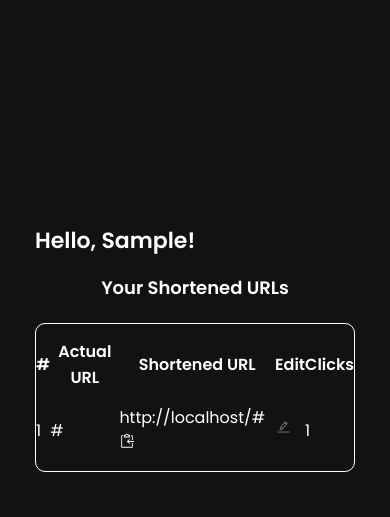
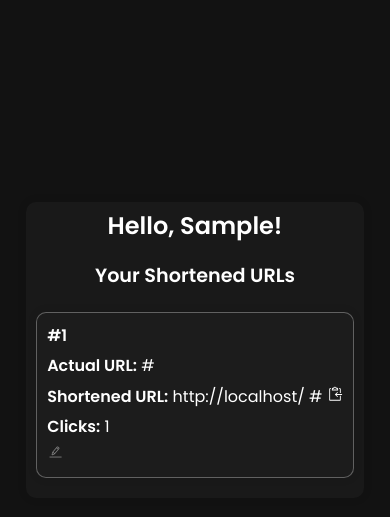
Before and after one commit to aswinpradeepc/linkradr, a Django app: page /profile/ in a window 390 px wide. Shown: the part 72-589 px from the top of the page. Run offline with Django 5.2, Linux system fonts and the light colour scheme; a user stored in the database is signed in; tables that the repository leaves empty hold one stand-in row (values such as "Sample post").

Commit message:
functional profile

```diff
--- /dev/null
+++ b/shortradr/static/css/profile.css
@@ -0,0 +1,135 @@
+.container {
+    max-width: 800px;
+    margin: 0 auto;
+    padding: 20px;
+    background-color: var(--glass-bg);
+    border-radius: 10px;
+    box-shadow: 0 0 10px rgba(0, 0, 0, 0.1);
+}
+
+h1, h2 {
+    color: var(--text-primary);
+    text-align: center;
+}
+
+h1 {
+    font-size: 2em;
+    margin-bottom: 20px;
+}
+
+h2 {
+    font-size: 1.5em;
+    margin-bottom: 20px;
+}
+
+.table-container {
+    overflow-x: auto;
+}
+
+.table {
+    width: 100%;
+    border-collapse: collapse;
+    margin-bottom: 20px;
+}
+
+.table th, .table td {
+    padding: 10px;
+    text-align: left;
+    border: 1px solid var(--border-color);
+}
+
+.table th {
+    background-color: var(--accent-color);
+    color: var(--text-primary);
+}
+
+.table tr:nth-child(even) {
+    background-color: var(--glass-bg);
+}
+
+.table tr:hover {
+    background-color: rgba(255, 255, 255, 0.1);
+}
+
+.icon-button {
+    background: none;
+    border: none;
+    cursor: pointer;
+}
+
+.icon-button img {
+    width: 16px;
+    height: 16px;
+}
+
+.icon-button:hover img {
+    opacity: 0.7;
+}
+
+/* Responsive Design */
+@media (max-width: 768px) {
+    .container {
+        padding: 10px;
+    }
+
+    h1 {
+        font-size: 1.5em;
+    }
+
+    h2 {
+        font-size: 1.2em;
+    }
+
+    .table th, .table td {
+        padding: 5px;
+    }
+
+    .icon-button img {
+        width: 12px;
+        height: 12px;
+    }
+}
+
+@media (max-width: 480px) {
+    .table-container {
+        display: none;
+    }
+
+    .card-container {
+        display: block;
+    }
+
+    .card {
+        background-color: var(--glass-bg);
+        border: 1px solid var(--border-color);
+        border-radius: 10px;
+        box-shadow: 0 0 10px rgba(0, 0, 0, 0.1);
+        padding: 10px;
+        margin-bottom: 10px;
+    }
+
+    .card-header {
+        font-weight: bold;
+        margin-bottom: 5px;
+    }
+
+    .card-content {
+        margin-bottom: 5px;
+    }
+
+    .card-actions {
+        display: flex;
+        justify-content: space-between;
+    }
+
+    .icon-button img {
+        width: 16px;
+        height: 16px;
+    }
+}
+
+@media (min-width: 481px) {
+    .card-container {
+        display: none;
+    }
+}
--- a/shortradr/templates/shortener/profile.html
+++ b/shortradr/templates/shortener/profile.html
@@ -3,15 +3,15 @@
 
 {% block title %}Profile{% endblock %}
 
-
-
 {% block content %}
+<link rel="stylesheet" href="{% static 'css/profile.css' %}">
 <div class="container">
-    <h1 style="text-align: left; margin-bottom: 20px;">Hello, {{fname}}!</h1>
-    <h2 style="margin-bottom: 20px;">Your Shortened URLs</h2>
-    <table class="table" style="border: 1px solid white; border-radius: 10px; border-collapse: separate; border-spacing: 0 15px;">
+    <h1>Hello, {{fname}}!</h1>
+    <h2>Your Shortened URLs</h2>
+    <div class="table-container">
+        <table class="table">
             <thead>
-            <tr style="border-bottom: 2px solid white;">
+                <tr>
                     <th>#</th>
                     <th>Actual URL</th>
                     <th>Shortened URL</th>
@@ -21,23 +21,24 @@
             </thead>
             <tbody>
                 {% for url in user_urls|dictsortreversed:"id" %}
-                <tr style="border-bottom: 1px solid white; height: 50px;">
+                    <tr>
                         <td>{{ forloop.counter }}</td>
                         <td><a href="{{ url.actual_url }}" target="_blank">{{ url.actual_url }}</a></td>
                         <td id="shortened-url-{{ url.id }}">
                             <a id="shortened-link-{{ url.id }}" href="{{ request.scheme }}://{{ request.get_host }}/{{ url.shortened_url }}" target="_blank">
-                            <span>{{ request.scheme }}://{{ request.get_host }}/</span><span id="editable-part-{{ url.id }}">{{ url.shortened_url }}</span>
+                                <span>{{ request.scheme }}://{{ request.get_host }}/</span>
+                                <span id="editable-part-{{ url.id }}">{{ url.shortened_url }}</span>
                             </a>
-                        <button onclick="copyToClipboard('{{ request.scheme }}://{{ request.get_host }}/{{ url.shortened_url }}')" style="background: none; border: none; cursor: pointer;">
-                            <img src="{% static 'img/copy_icon.svg' %}" alt="Copy" style="width: 16px; height: 16px;">
+                            <button onclick="copyToClipboard('{{ request.scheme }}://{{ request.get_host }}/{{ url.shortened_url }}')" class="icon-button">
+                                <img src="{% static 'img/copy_icon.svg' %}" alt="Copy">
                             </button>
                         </td>
                         <td>
-                        <button id="edit-button-{{ url.id }}" onclick="editShortenedUrl('{{ url.id }}')" style="background: none; border: none; cursor: pointer;">
-                            <img src="{% static 'img/edit_icon.png' %}" alt="Edit" style="width: 16px; height: 16px;">
+                            <button id="edit-button-{{ url.id }}" onclick="editShortenedUrl('{{ url.id }}')" class="icon-button">
+                                <img src="{% static 'img/edit_icon.png' %}" alt="Edit">
                             </button>
-                        <button id="save-button-{{ url.id }}" onclick="saveShortenedUrl('{{ url.id }}')" style="background: none; border: none; cursor: pointer; display: none;">
-                            <img src="{% static 'img/save_icon.png' %}" alt="Save" style="width: 16px; height: 16px;">
+                            <button id="save-button-{{ url.id }}" onclick="saveShortenedUrl('{{ url.id }}')" class="icon-button" style="display: none;">
+                                <img src="{% static 'img/save_icon.png' %}" alt="Save">
                             </button>
                         </td>
                         <td>{{ url.click_count }}</td>
@@ -45,6 +46,38 @@
                 {% endfor %}
             </tbody>
         </table>
+    </div>
+    <div class="card-container">
+        {% for url in user_urls|dictsortreversed:"id" %}
+            <div class="card">
+                <div class="card-header">#{{ forloop.counter }}</div>
+                <div class="card-content">
+                    <strong>Actual URL:</strong> <a href="{{ url.actual_url }}" target="_blank">{{ url.actual_url }}</a>
+                </div>
+                <div class="card-content" id="shortened-url-card-{{ url.id }}">
+                    <strong>Shortened URL:</strong>
+                    <a id="shortened-link-card-{{ url.id }}" href="{{ request.scheme }}://{{ request.get_host }}/{{ url.shortened_url }}" target="_blank">
+                        <span>{{ request.scheme }}://{{ request.get_host }}/</span>
+                        <span id="editable-part-card-{{ url.id }}">{{ url.shortened_url }}</span>
+                    </a>
+                    <button onclick="copyToClipboard('{{ request.scheme }}://{{ request.get_host }}/{{ url.shortened_url }}')" class="icon-button">
+                        <img src="{% static 'img/copy_icon.svg' %}" alt="Copy">
+                    </button>
+                </div>
+                <div class="card-content">
+                    <strong>Clicks:</strong> {{ url.click_count }}
+                </div>
+                <div class="card-actions">
+                    <button id="edit-button-card-{{ url.id }}" onclick="editShortenedUrlCard('{{ url.id }}')" class="icon-button">
+                        <img src="{% static 'img/edit_icon.png' %}" alt="Edit">
+                    </button>
+                    <button id="save-button-card-{{ url.id }}" onclick="saveShortenedUrlCard('{{ url.id }}')" class="icon-button" style="display: none;">
+                        <img src="{% static 'img/save_icon.png' %}" alt="Save">
+                    </button>
+                </div>
+            </div>
+        {% endfor %}
+    </div>
 </div>
 
 <script>
@@ -97,11 +130,47 @@ function saveShortenedUrl(urlId) {
         }
     });
 }
+
+function editShortenedUrlCard(urlId) {
+    const editablePart = document.querySelector(`#editable-part-card-${urlId}`);
+    const shortenedLink = document.querySelector(`#shortened-link-card-${urlId}`);
+    const editButton = document.querySelector(`#edit-button-card-${urlId}`);
+    const saveButton = document.querySelector(`#save-button-card-${urlId}`);
+
+    editablePart.contentEditable = true;
+    shortenedLink.removeAttribute('href');
+    editablePart.focus();
+    editButton.style.display = 'none';
+    saveButton.style.display = 'inline';
+}
+
+function saveShortenedUrlCard(urlId) {
+    const editablePart = document.querySelector(`#editable-part-card-${urlId}`);
+    const shortenedLink = document.querySelector(`#shortened-link-card-${urlId}`);
+    const editButton = document.querySelector(`#edit-button-card-${urlId}`);
+    const saveButton = document.querySelector(`#save-button-card-${urlId}`);
+
+    const newShortenedUrl = editablePart.innerText;
+
+    fetch(`/update_shortened_url/${urlId}/`, {
+        method: 'POST',
+        headers: {
+            'Content-Type': 'application/json',
+            'X-CSRFToken': '{{ csrf_token }}'
+        },
+        body: JSON.stringify({ shortened_url: newShortenedUrl })
+    }).then(response => {
+        if (response.ok) {
+            editablePart.contentEditable = false;
+            const fullUrl = `${window.location.origin}/${newShortenedUrl}`;
+            shortenedLink.href = fullUrl;
+            shortenedLink.innerHTML = `<span>${window.location.origin}/</span><span id="editable-part-card-${urlId}">${newShortenedUrl}</span>`;
+            editButton.style.display = 'inline';
+            saveButton.style.display = 'none';
+        } else {
+            alert('Failed to update the shortened URL');
+        }
+    });
+}
 </script>
-
-<style>
-    #shortened-url a span {
-        display: inline;
-    }
-</style>
 {% endblock %}
```
Lines whose indentation alone changed are shown as unchanged.
